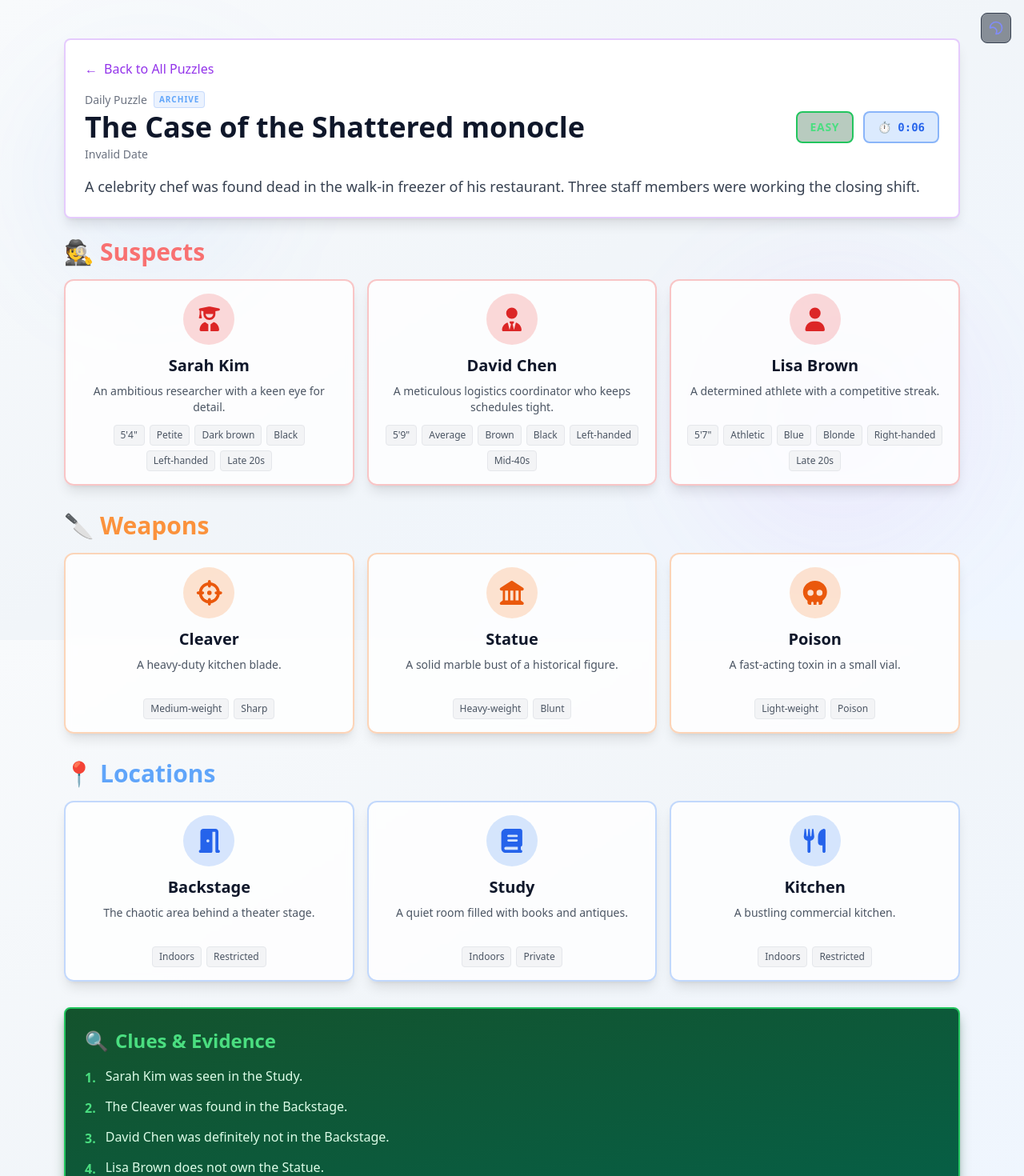
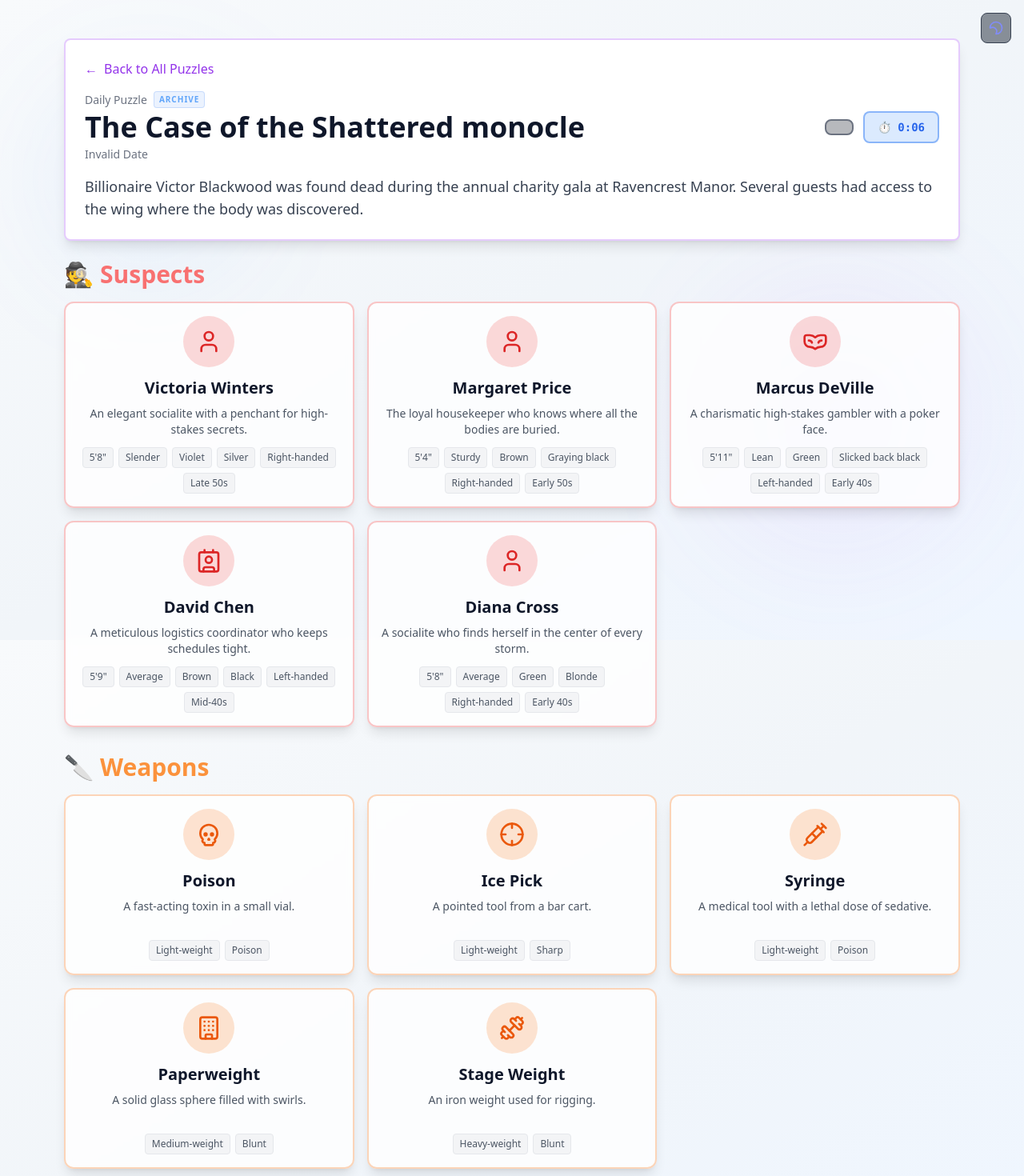
Before and after one commit to Get-PrivilegedLogic/Sleuthwork, a React (Vite) app: page /daily/1 in a window 1280 px wide. Shown: the top 1470 px of the page at 80% size. Built offline with nearby package versions, Linux system fonts and the light colour scheme.

Commit message:
feat: Introduce core game components (Suspects, Weapons, Locations, LogicGrid) along with puzzle data and generation utilities.

```diff
--- a/package.json
+++ b/package.json
@@ -32,9 +32,6 @@
     "vitest": "^4.0.18"
   },
   "dependencies": {
-    "@fortawesome/fontawesome-svg-core": "^7.1.0",
-    "@fortawesome/free-solid-svg-icons": "^7.1.0",
-    "@fortawesome/react-fontawesome": "^3.1.1",
     "framer-motion": "^12.29.3",
     "lucide-react": "^0.563.0",
     "react": "^18.3.1",
--- a/src/components/LocationsCard.tsx
+++ b/src/components/LocationsCard.tsx
@@ -1,5 +1,4 @@
 import type { Location } from '../types/puzzle';
-import { FontAwesomeIcon } from '@fortawesome/react-fontawesome';
 import { getIcon } from '../utils/iconMapping';
 
 interface LocationsCardProps {
@@ -19,9 +18,12 @@ export default function LocationsCard({ locations }: LocationsCardProps) {
             key={idx}
             className="bg-white/80 dark:bg-gray-800/90 backdrop-blur-sm rounded-xl p-4 border-2 border-blue-500/30 hover:border-blue-500/50 transition-all shadow-lg"
           >
-            {/* Font Awesome Icon */}
+            {/* Lucide Icon */}
             <div className="flex items-center justify-center w-16 h-16 mx-auto mb-3 bg-blue-500/20 rounded-full">
-              <FontAwesomeIcon icon={getIcon(location.icon)} className="text-3xl text-blue-600 dark:text-blue-400" />
+              {(() => {
+                const Icon = getIcon(location.icon);
+                return <Icon className="w-8 h-8 text-blue-600 dark:text-blue-400" />;
+              })()}
             </div>
 
             <h3 className="text-xl font-bold dark:text-white text-center mb-2">{location.name}</h3>
--- a/src/components/SuspectsCard.tsx
+++ b/src/components/SuspectsCard.tsx
@@ -1,5 +1,4 @@
 import type { Suspect } from '../types/puzzle';
-import { FontAwesomeIcon } from '@fortawesome/react-fontawesome';
 import { getIcon } from '../utils/iconMapping';
 
 interface SuspectsCardProps {
@@ -19,9 +18,12 @@ export default function SuspectsCard({ suspects }: SuspectsCardProps) {
             key={idx}
             className="bg-white/80 dark:bg-gray-800/90 backdrop-blur-sm rounded-xl p-4 border-2 border-red-500/30 hover:border-red-500/50 transition-all shadow-lg"
           >
-            {/* Font Awesome Icon */}
+            {/* Lucide Icon */}
             <div className="flex items-center justify-center w-16 h-16 mx-auto mb-3 bg-red-500/20 rounded-full">
-              <FontAwesomeIcon icon={getIcon(suspect.icon)} className="text-3xl text-red-600 dark:text-red-400" />
+              {(() => {
+                const Icon = getIcon(suspect.icon);
+                return <Icon className="w-8 h-8 text-red-600 dark:text-red-400" />;
+              })()}
             </div>
 
             <h3 className="text-xl font-bold dark:text-white text-center mb-2">{suspect.name}</h3>
--- a/src/components/WeaponsCard.tsx
+++ b/src/components/WeaponsCard.tsx
@@ -1,5 +1,4 @@
 import type { Weapon } from '../types/puzzle';
-import { FontAwesomeIcon } from '@fortawesome/react-fontawesome';
 import { getIcon } from '../utils/iconMapping';
 
 interface WeaponsCardProps {
@@ -19,9 +18,12 @@ export default function WeaponsCard({ weapons }: WeaponsCardProps) {
             key={idx}
             className="bg-white/80 dark:bg-gray-800/90 backdrop-blur-sm rounded-xl p-4 border-2 border-orange-500/30 hover:border-orange-500/50 transition-all shadow-lg"
           >
-            {/* Font Awesome Icon */}
+            {/* Lucide Icon */}
             <div className="flex items-center justify-center w-16 h-16 mx-auto mb-3 bg-orange-500/20 rounded-full">
-              <FontAwesomeIcon icon={getIcon(weapon.icon)} className="text-3xl text-orange-600 dark:text-orange-400" />
+              {(() => {
+                const Icon = getIcon(weapon.icon);
+                return <Icon className="w-8 h-8 text-orange-600 dark:text-orange-400" />;
+              })()}
             </div>
 
             <h3 className="text-xl font-bold dark:text-white text-center mb-2">{weapon.name}</h3>
--- a/src/data/assetPool.ts
+++ b/src/data/assetPool.ts
@@ -53,6 +53,54 @@ export const suspects: Suspect[] = [
         bio: 'A determined athlete with a competitive streak.',
         height: '5\'7"', build: 'Athletic', eyeColor: 'Blue', hairColor: 'Blonde',
         handedness: 'Right-handed', age: 'Late 20s', icon: 'user'
+    },
+    {
+        name: 'Victoria Winters',
+        bio: 'An elegant socialite with a penchant for high-stakes secrets.',
+        height: '5\'8"', build: 'Slender', eyeColor: 'Violet', hairColor: 'Silver',
+        handedness: 'Right-handed', age: 'Late 50s', icon: 'user'
+    },
+    {
+        name: 'Gregory Marsh',
+        bio: 'A gruff former sea captain who has seen too much.',
+        height: '6\'0"', build: 'Rugged', eyeColor: 'Steely blue', hairColor: 'White',
+        handedness: 'Right-handed', age: 'Early 60s', icon: 'anchor'
+    },
+    {
+        name: 'Sophie Laurent',
+        bio: 'A mysterious fashion designer with a hidden past.',
+        height: '5\'10"', build: 'Tall', eyeColor: 'Amber', hairColor: 'Dark brown',
+        handedness: 'Left-handed', age: 'Mid-30s', icon: 'user'
+    },
+    {
+        name: 'Arthur Ashford',
+        bio: 'A reclusive scholar obsessed with ancient history.',
+        height: '5\'11"', build: 'Frail', eyeColor: 'Gray', hairColor: 'Thinning brown',
+        handedness: 'Right-handed', age: 'Late 60s', icon: 'book'
+    },
+    {
+        name: 'Margaret Price',
+        bio: 'The loyal housekeeper who knows where all the bodies are buried.',
+        height: '5\'4"', build: 'Sturdy', eyeColor: 'Brown', hairColor: 'Graying black',
+        handedness: 'Right-handed', age: 'Early 50s', icon: 'user'
+    },
+    {
+        name: 'Nicholas Carver',
+        bio: 'A ruthless real estate developer with many enemies.',
+        height: '6\'1"', build: 'Broad-shouldered', eyeColor: 'Blue', hairColor: 'Blonde',
+        handedness: 'Right-handed', age: 'Late 40s', icon: 'user-tie'
+    },
+    {
+        name: 'Elena Petrova',
+        bio: 'A former Olympic gymnast with incredible agility.',
+        height: '5\'2"', build: 'Powerful', eyeColor: 'Hazel', hairColor: 'Black',
+        handedness: 'Right-handed', age: 'Mid-20s', icon: 'user'
+    },
+    {
+        name: 'Marcus DeVille',
+        bio: 'A charismatic high-stakes gambler with a poker face.',
+        height: '5\'11"', build: 'Lean', eyeColor: 'Green', hairColor: 'Slicked back black',
+        handedness: 'Left-handed', age: 'Early 40s', icon: 'user-secret'
     }
 ];
 
@@ -64,7 +112,15 @@ export const weapons: Weapon[] = [
     { name: 'Dumbbell', description: 'A standard piece of gym equipment.', weight: 'Heavy-weight', type: 'Blunt', icon: 'dumbbell' },
     { name: 'Poison', description: 'A fast-acting toxin in a small vial.', weight: 'Light-weight', type: 'Poison', icon: 'skull' },
     { name: 'Cleaver', description: 'A heavy-duty kitchen blade.', weight: 'Medium-weight', type: 'Sharp', icon: 'knife' },
-    { name: 'Stage Weight', description: 'An iron weight used for rigging.', weight: 'Heavy-weight', type: 'Blunt', icon: 'dumbbell' }
+    { name: 'Stage Weight', description: 'An iron weight used for rigging.', weight: 'Heavy-weight', type: 'Blunt', icon: 'dumbbell' },
+    { name: 'Champagne Bottle', description: 'A heavy glass bottle, unopened.', weight: 'Heavy-weight', type: 'Blunt', icon: 'wine-bottle' },
+    { name: 'Paperweight', description: 'A solid glass sphere filled with swirls.', weight: 'Medium-weight', type: 'Blunt', icon: 'building' },
+    { name: 'Poker Chip Rack', description: 'A heavy metal rack for carrying casino chips.', weight: 'Heavy-weight', type: 'Blunt', icon: 'dice' },
+    { name: 'Syringe', description: 'A medical tool with a lethal dose of sedative.', weight: 'Light-weight', type: 'Poison', icon: 'syringe' },
+    { name: 'Fireplace Poker', description: 'A long iron rod used for stoking fires.', weight: 'Heavy-weight', type: 'Blunt', icon: 'flask' },
+    { name: 'Fountain Pen', description: 'A gold-nibbed pen with a sharp point.', weight: 'Light-weight', type: 'Sharp', icon: 'book' },
+    { name: 'Trophy', description: 'A large, golden sports trophy.', weight: 'Medium-weight', type: 'Blunt', icon: 'trophy' },
+    { name: 'Poison Dart', description: 'A small feather-tipped projectile.', weight: 'Light-weight', type: 'Poison', icon: 'knife' }
 ];
 
 export const locations: Location[] = [
@@ -75,32 +131,44 @@ export const locations: Location[] = [
     { name: 'Kitchen', description: 'A bustling commercial kitchen.', setting: 'Indoors', access: 'Restricted', icon: 'utensils' },
     { name: 'Vault', description: 'A high-security storage area.', setting: 'Indoors', access: 'Restricted', icon: 'warehouse' },
     { name: 'Sauna', description: 'A small, steam-filled relaxation room.', setting: 'Indoors', access: 'Public', icon: 'hospital' },
-    { name: 'Penthouse', description: 'A luxury suite overlooking the city.', setting: 'Indoors', access: 'Private', icon: 'hotel' }
+    { name: 'Penthouse', description: 'A luxury suite overlooking the city.', setting: 'Indoors', access: 'Private', icon: 'hotel' },
+    { name: 'Ballroom', description: 'A grand hall with a polished marble floor.', setting: 'Indoors', access: 'Public', icon: 'landmark' },
+    { name: 'Drawing Room', description: 'A cozy parlor for formal receptions.', setting: 'Indoors', access: 'Public', icon: 'chair' },
+    { name: 'Rooftop Bar', description: 'An open-air bar high above the street.', setting: 'Outdoors', access: 'Public', icon: 'glass-cheers' },
+    { name: 'Spa', description: 'A high-end wellness facility.', setting: 'Indoors', access: 'Public', icon: 'bath' },
+    { name: 'Museum Gallery', description: 'A modern art space with minimalist design.', setting: 'Indoors', access: 'Public', icon: 'landmark' },
+    { name: 'Security Office', description: 'A windowless room filled with CCTV monitors.', setting: 'Indoors', access: 'Restricted', icon: 'user-shield' },
+    { name: 'Wine Cellar', description: 'A cool, subterranean room for aging vintages.', setting: 'Indoors', access: 'Private', icon: 'wine-bottle' },
+    { name: 'Garden', description: 'A carefully manicured outdoor maze.', setting: 'Outdoors', access: 'Public', icon: 'tree' }
 ];
 
 export const backstoryTemplates: BackstoryTemplate[] = [
     {
         id: 'charity-gala',
-        template: 'Billionaire Victor Blackwood was found dead during the annual charity gala at Ravencrest Manor. Three guests had access to the wing where the body was discovered.'
+        template: 'Billionaire Victor Blackwood was found dead during the annual charity gala at Ravencrest Manor. Several guests had access to the wing where the body was discovered.'
     },
     {
         id: 'museum-theft',
-        template: 'A priceless artifact was stole, and the curator was found dead in the gallery after closing time. Security logs show three people entered the area.'
+        template: 'A priceless artifact was stolen, and the curator was found dead in the gallery after closing time. Security logs show several people entered the area.'
     },
     {
         id: 'opening-night',
-        template: 'The director was discovered dead backstage during intermission of opening night. Three staff members had access to the restricted backstage area.'
+        template: 'The director was discovered dead backstage during intermission of opening night. Several staff members had access to the restricted backstage area.'
     },
     {
         id: 'kitchen-nightmare',
-        template: 'A celebrity chef was found dead in the walk-in freezer of his restaurant. Three staff members were working the closing shift.'
+        template: 'A celebrity chef was found dead in the walk-in freezer of his restaurant. Several staff members were working the closing shift.'
     },
     {
         id: 'vault-heist',
-        template: 'The head archivist was found dead in the rare books vault. Three people had access to the restricted archives that evening.'
+        template: 'The head archivist was found dead in the rare books vault. Several people had access to the restricted archives that evening.'
     },
     {
         id: 'gym-incident',
-        template: 'A personal trainer was found dead in the sauna room after closing. Three clients had keys for after-hours access.'
+        template: 'A personal trainer was found dead in the sauna room after closing. Several clients had keys for after-hours access.'
+    },
+    {
+        id: 'penthouse-party',
+        template: 'A tech mogul was discoverd dead at his exclusive penthouse party. Three guests were found in the vicinity of the crime scene.'
     }
 ];
--- a/src/utils/iconMapping.ts
+++ b/src/utils/iconMapping.ts
@@ -1,99 +1,98 @@
-import type { IconDefinition } from '@fortawesome/fontawesome-svg-core';
 import {
-  faUser,
-  faUserTie,
-  faUserNurse,
-  faUserShield,
-  faUserSecret,
-  faUserGraduate,
-  faCrosshairs,
-  faBomb,
-  faSkull,
-  faSyringe,
-  faFlask,
-  faHammer,
-  faWineBottle,
-  faBuilding,
-  faTree,
-  faWarehouse,
-  faDoorOpen,
-  faHospital,
-  faLandmark,
-  faStore,
-  faDumbbell,
-  faBook,
-  faShip,
-  faBriefcase,
-  faHotel,
-  faTrain,
-  faPlane,
-  faGlassMartini,
-  faChess,
-  faDice,
-  faTrophy,
-  faScissors,
-  faAnchor,
-  faFish,
-  faCar,
-  faKey,
-  faLightbulb,
-  faBed,
-  faUtensils,
-  faCoffee,
-  faCouch,
-  faChair
-} from '@fortawesome/free-solid-svg-icons';
+  User,
+  Contact,
+  Shield,
+  VenetianMask,
+  GraduationCap,
+  Crosshair,
+  Bomb,
+  Skull,
+  Syringe,
+  FlaskConical,
+  Hammer,
+  Wine,
+  Dumbbell,
+  Trophy,
+  Scissors,
+  Anchor,
+  Fish,
+  Building,
+  Trees,
+  Warehouse,
+  DoorOpen,
+  Hospital,
+  Landmark,
+  Store,
+  Book,
+  Ship,
+  Briefcase,
+  Hotel,
+  TrainFront,
+  Plane,
+  Martini,
+  Grid,
+  Dices,
+  Car,
+  Key,
+  Lightbulb,
+  Bed,
+  Utensils,
+  Coffee,
+  Sofa,
+  Armchair,
+  type LucideIcon
+} from 'lucide-react';
 
-const iconMap: Record<string, IconDefinition> = {
+const iconMap: Record<string, LucideIcon> = {
   // People icons
-  'user': faUser,
-  'user-tie': faUserTie,
-  'user-nurse': faUserNurse,
-  'user-shield': faUserShield,
-  'user-secret': faUserSecret,
-  'user-graduate': faUserGraduate,
+  'user': User,
+  'user-tie': Contact,
+  'user-nurse': User,
+  'user-shield': Shield,
+  'user-secret': VenetianMask,
+  'user-graduate': GraduationCap,
 
   // Weapon icons
-  'knife': faCrosshairs,  // Using crosshairs as generic weapon icon
-  'bomb': faBomb,
-  'skull': faSkull,
-  'syringe': faSyringe,
-  'flask': faFlask,
-  'hammer': faHammer,
-  'wine-bottle': faWineBottle,
-  'dumbbell': faDumbbell,
-  'trophy': faTrophy,
-  'scissors': faScissors,
-  'anchor': faAnchor,
-  'fish': faFish,
+  'knife': Crosshair,  // Using crosshairs as generic weapon icon
+  'bomb': Bomb,
+  'skull': Skull,
+  'syringe': Syringe,
+  'flask': FlaskConical,
+  'hammer': Hammer,
+  'wine-bottle': Wine,
+  'dumbbell': Dumbbell,
+  'trophy': Trophy,
+  'scissors': Scissors,
+  'anchor': Anchor,
+  'fish': Fish,
 
   // Location icons
-  'building': faBuilding,
-  'tree': faTree,
-  'warehouse': faWarehouse,
-  'door-open': faDoorOpen,
-  'hospital': faHospital,
-  'landmark': faLandmark,
-  'store': faStore,
-  'book': faBook,
-  'ship': faShip,
-  'briefcase': faBriefcase,
-  'hotel': faHotel,
-  'train': faTrain,
-  'plane': faPlane,
-  'glass-cheers': faGlassMartini,  // Using martini glass
-  'chess': faChess,
-  'dice': faDice,
-  'car': faCar,
-  'key': faKey,
-  'lightbulb': faLightbulb,
-  'bed': faBed,
-  'utensils': faUtensils,
-  'coffee': faCoffee,
-  'couch': faCouch,
-  'chair': faChair
+  'building': Building,
+  'tree': Trees,
+  'warehouse': Warehouse,
+  'door-open': DoorOpen,
+  'hospital': Hospital,
+  'landmark': Landmark,
+  'store': Store,
+  'book': Book,
+  'ship': Ship,
+  'briefcase': Briefcase,
+  'hotel': Hotel,
+  'train': TrainFront,
+  'plane': Plane,
+  'glass-cheers': Martini,
+  'chess': Grid,
+  'dice': Dices,
+  'car': Car,
+  'key': Key,
+  'lightbulb': Lightbulb,
+  'bed': Bed,
+  'utensils': Utensils,
+  'coffee': Coffee,
+  'couch': Sofa,
+  'chair': Armchair
 };
 
-export function getIcon(iconName: string): IconDefinition {
-  return iconMap[iconName] || faUser; // Default to user icon if not found
+export function getIcon(iconName: string): LucideIcon {
+  return iconMap[iconName] || User; // Default to user icon if not found
 }
--- a/src/utils/puzzleGenerator.ts
+++ b/src/utils/puzzleGenerator.ts
@@ -33,55 +33,89 @@ export function generatePuzzle(dateString: string, puzzleId: string): Puzzle {
     const seedNum = parseInt(dateString.replace(/-/g, ''));
     const rng = new SeededRandom(seedNum);
 
-    // 1. Determine size based on difficulty (placeholder: 3 for now)
-    const size = 3;
-    const difficulty: Difficulty = 'easy';
+    // 1. Determine size and difficulty based on day
+    const dayIndex = Math.floor(new Date(dateString + 'T00:00:00').getTime() / (1000 * 60 * 60 * 24));
+    const difficultyCycle: Difficulty[] = ['easy', 'easy', 'medium', 'medium', 'hard'];
+    const difficulty = difficultyCycle[dayIndex % difficultyCycle.length];
+
+    const size = difficulty === 'easy' ? 3 : difficulty === 'medium' ? 4 : 5;
 
     // 2. Pick elements from pool
-    const selectedSuspects = rng.shuffle(suspectPool).slice(0, size);
-    const selectedWeapons = rng.shuffle(weaponPool).slice(0, size);
-    const selectedLocations = rng.shuffle(locationPool).slice(0, size);
+    const shuffledSuspects = rng.shuffle(suspectPool);
+    const shuffledWeapons = rng.shuffle(weaponPool);
+    const shuffledLocations = rng.shuffle(locationPool);
+
+    const selectedSuspects = shuffledSuspects.slice(0, size);
+    const selectedWeapons = shuffledWeapons.slice(0, size);
+    const selectedLocations = shuffledLocations.slice(0, size);
 
     // 3. Create a unique solution
+    // Map suspects to specific weapons and locations to ensure 1-to-1-to-1
     const weaponOrder = rng.shuffle(selectedWeapons);
     const locationOrder = rng.shuffle(selectedLocations);
 
+    // Track the mapping: suspect -> { weapon, location }
+    const mapping = selectedSuspects.map((suspect, i) => ({
+        suspect: suspect.name,
+        weapon: weaponOrder[i].name,
+        location: locationOrder[i].name
+    }));
+
     const solutionIndex = Math.floor(rng.next() * size);
-    const solution = {
-        suspect: selectedSuspects[solutionIndex].name,
-        weapon: weaponOrder[solutionIndex].name,
-        location: locationOrder[solutionIndex].name,
-    };
+    const solution = mapping[solutionIndex];
 
     // 4. Generate Clues
-    // For a 3x3x3 grid, we need enough clues to fix the O's.
-    // We'll generate a few direct and negative clues.
+    // We need different types of clues to satisfy the grid
     const clues: string[] = [];
 
-    // Clue 1: Direct location (NOT the solution to give some mystery)
-    const otherIdx = (solutionIndex + 1) % size;
-    clues.push(`${selectedSuspects[otherIdx].name} was seen in the ${locationOrder[otherIdx].name}.`);
+    // Type A: Direct Location (Suspect X was in Location Y)
+    // We'll give a few of these, but not for the killer typically
+    const usedIndices = new Set<number>();
 
-    // Clue 2: Weapon location
-    clues.push(`The ${weaponOrder[solutionIndex].name} was found in the ${locationOrder[solutionIndex].name}.`);
+    // Give 1-2 direct location clues (not for the solution)
+    const directCount = difficulty === 'easy' ? 1 : 2;
+    for (let i = 0; i < directCount; i++) {
+        const idx = (solutionIndex + i + 1) % size;
+        clues.push(`${mapping[idx].suspect} was seen in the ${mapping[idx].location}.`);
+        usedIndices.add(idx);
+    }
 
-    // Clue 3: Negative alibi
-    const thirdIdx = (solutionIndex + 2) % size;
-    clues.push(`${selectedSuspects[thirdIdx].name} was definitely not in the ${locationOrder[solutionIndex].name}.`);
+    // Type B: Weapon Location (The Weapon X was in Location Y)
+    // One of these is very helpful
+    const weaponLocIdx = (solutionIndex + rng.pick([0, 1])) % size;
+    clues.push(`The ${mapping[weaponLocIdx].weapon} was found in the ${mapping[weaponLocIdx].location}.`);
 
-    // Clue 4: Negative weapon alibi
-    clues.push(`${selectedSuspects[solutionIndex].name} does not own the ${weaponOrder[otherIdx].name}.`);
+    // Type C: Negative Alibi (Suspect X was not in Location Y)
+    const negAlibiIdx = (solutionIndex + directCount + 1) % size;
+    const wrongLocIdx = (negAlibiIdx + 1) % size;
+    clues.push(`${mapping[negAlibiIdx].suspect} was definitely not in the ${mapping[wrongLocIdx].location}.`);
+
+    // Type D: Negative Weapon (Suspect X does not have Weapon Y)
+    clues.push(`${solution.suspect} was not found with the ${weaponOrder[(solutionIndex + 1) % size].name}.`);
+
+    // Type E: Cross-Category (The person in X had the Y)
+    if (size >= 4) {
+        const crossIdx = (solutionIndex + 2) % size;
+        clues.push(`The person in the ${mapping[crossIdx].location} was found with the ${mapping[crossIdx].weapon}.`);
+    }
+
+    // Type F: Expert Clues for Hard
+    if (difficulty === 'hard') {
+        const expertIdx = (solutionIndex + 3) % size;
+        clues.push(`${mapping[expertIdx].suspect} was seen near the ${mapping[(expertIdx + 1) % size].location}, but didn't enter.`);
+    }
 
     // 5. Build Final Object
     const template = rng.pick(backstoryTemplates);
     const backstory = template.template;
 
     // Simple statements
-    const statements: Statement[] = selectedSuspects.map((s, i) => {
+    const statements: Statement[] = selectedSuspects.map((s) => {
+        const personMapping = mapping.find(m => m.suspect === s.name)!;
         if (s.name === solution.suspect) {
-            return { suspect: s.name, claim: `I was in the ${locationOrder[i].name} at the time, but I didn't do it!` };
+            return { suspect: s.name, claim: `I was in the ${personMapping.location} at the time, but I didn't do it!` };
         }
-        return { suspect: s.name, claim: `I was in the ${locationOrder[i].name} and I saw nothing suspicious.` };
+        return { suspect: s.name, claim: `I was in the ${personMapping.location} and I saw nothing suspicious.` };
     });
 
     return {
@@ -97,9 +131,17 @@ export function generatePuzzle(dateString: string, puzzleId: string): Puzzle {
         suspects: selectedSuspects,
         weapons: selectedWeapons,
         locations: selectedLocations,
-        clues,
+        clues: rng.shuffle(clues),
         statements,
-        hints: ['Check the weapon locations.', 'Remember that each suspect was in a unique location.'],
-        solution
+        hints: [
+            'Each suspect was in a unique location with a unique weapon.',
+            'Look for connections between weapons and locations first.',
+            `The killer committed the crime in the ${solution.location}.`
+        ],
+        solution: {
+            suspect: solution.suspect,
+            weapon: solution.weapon,
+            location: solution.location
+        }
     };
 }
```
Also changed, not shown: src/components/LogicGrid.tsx (+18 -4 lines).
